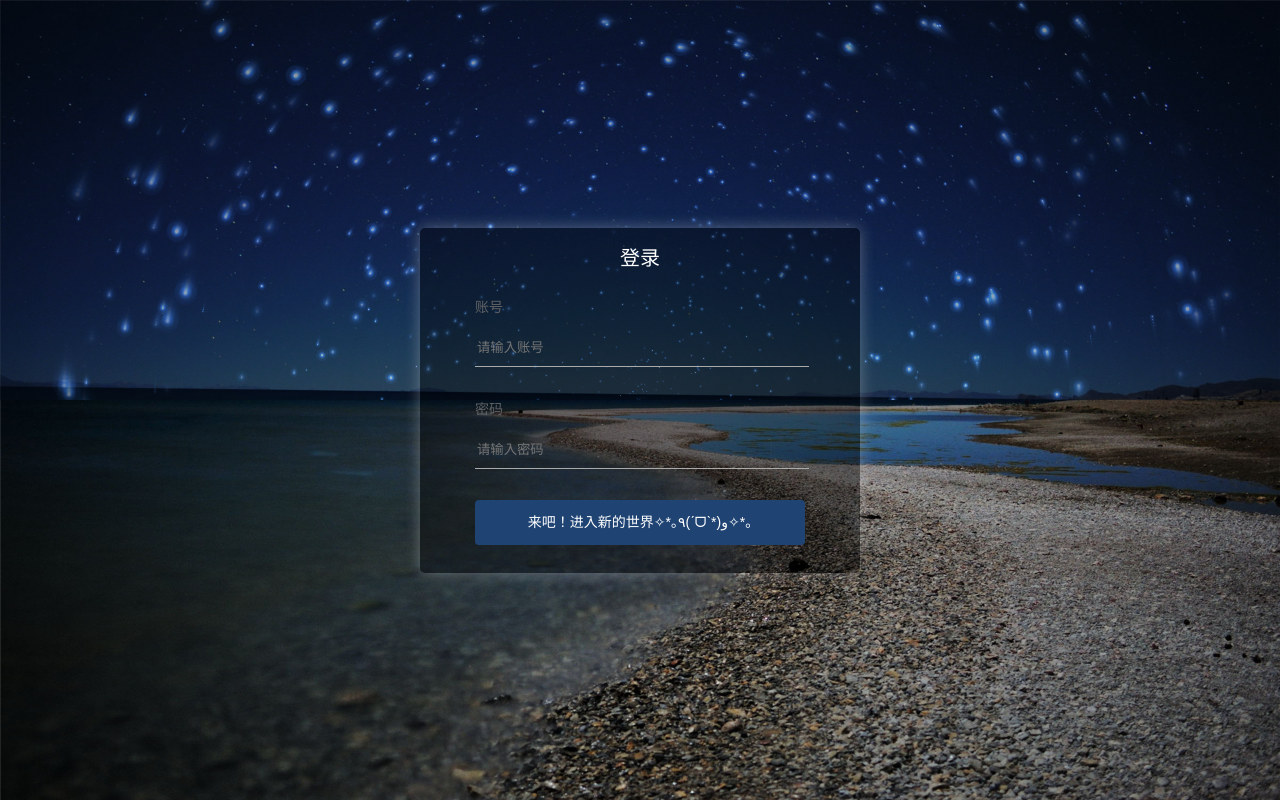
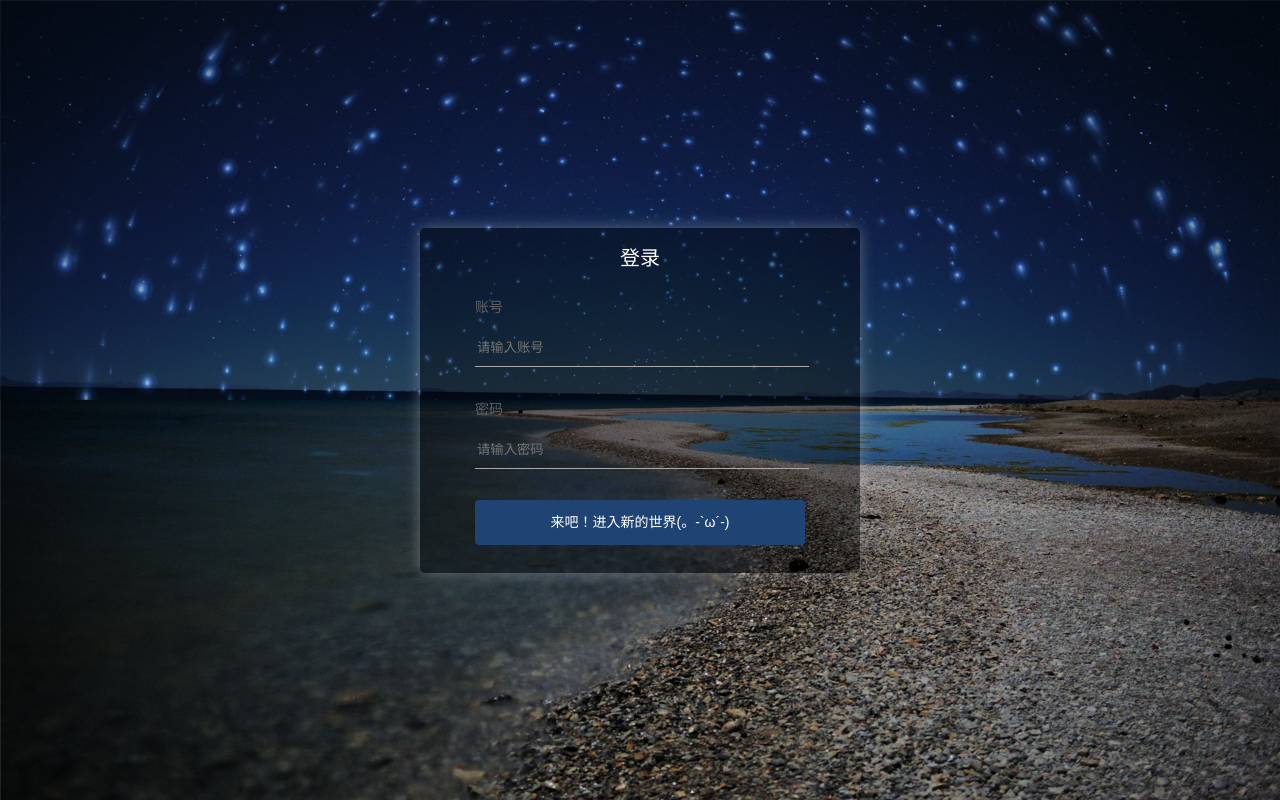
Before and after one commit to Lihetdhd/bolg, a Vue app: page /login in a window 1280 px wide. Built offline with nearby package versions, Linux system fonts and the light colour scheme.

Commit message:
实现登录

```diff
--- a/src/views/login.vue
+++ b/src/views/login.vue
@@ -6,21 +6,27 @@
     </div>
     <div class="bg">
       <transition name="forms">
-        <div class="login-box" v-show="formShow">
+        <div class="login-box"
+             v-show="formShow">
           <div class="title">
             <label>登录</label>
           </div>
           <div class="form">
             <el-form lable-width="80px">
               <el-form-item label="账号">
-                <input type="text" v-model="userName" placeholder="请输入账号">
+                <input type="text"
+                       v-model="phone"
+                       placeholder="请输入账号">
               </el-form-item>
               <el-form-item label="密码">
-                <input type="password" v-model="password" placeholder="请输入密码">
+                <input type="password"
+                       v-model="password"
+                       placeholder="请输入密码">
               </el-form-item>
             </el-form>
-            <el-button class="go">
-              <label>来吧！进入新的世界✧*｡٩(ˊᗜˋ*)و✧*｡</label>
+            <el-button class="go"
+                       @click="login">
+              <label>来吧！进入新的世界(。-`ω´-)</label>
             </el-button>
           </div>
         </div>
@@ -30,21 +36,34 @@
 </template>
 <script>
 import star from "@components/star";
+import login from '@api/login'
 export default {
   components: {
     star
   },
-  data() {
+  data () {
     return {
-      userName: "",
+      phone: "",
       password: "",
       formShow: false
     };
   },
-  mounted() {
+  mounted () {
     this.formShow = true;
   },
-  methods: {}
+  methods: {
+    login () {
+      let params = { phone: this.phone, password: this.password }
+      login.getToken(params).then((res) => {
+        if (res.data.code == 200) {
+          this.$router.push('/');
+        }
+      }).catch((err) => {
+        console.error(err);
+      })
+    }
+
+  }
 };
 </script>
 <style lang="less" scoped>
@@ -102,6 +121,10 @@ export default {
 .form {
   padding: 0 55px;
 }
+.form .el-form-item__label {
+  color: #ccc;
+  color: #ccc;
+}
 input {
   width: 100%;
   height: 35px;
@@ -130,11 +153,10 @@ input {
   position: fixed;
   top: 0;
   left: 0;
-  right:0;
+  right: 0;
   overflow: hidden;
 }
 .go:hover {
   box-shadow: 0px 0px 15px rgba(255, 255, 255, 0.3);
 }
 </style>
-<style>
```
